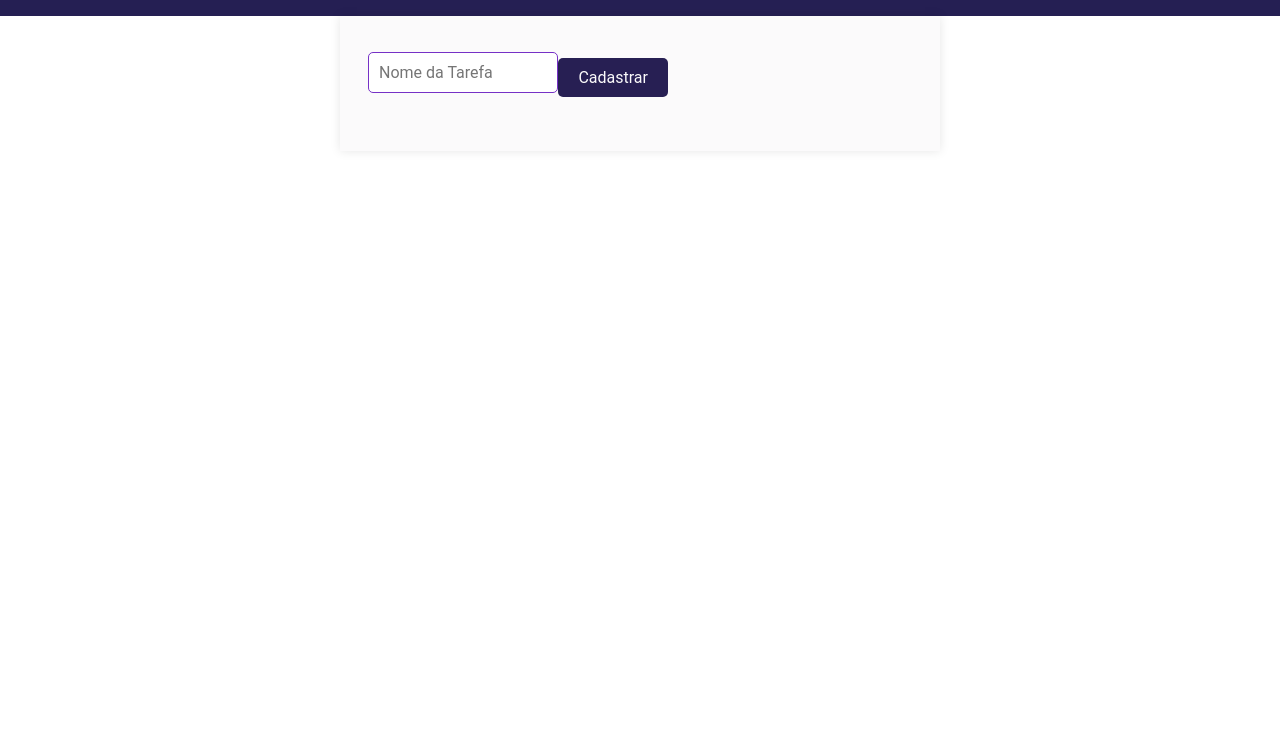
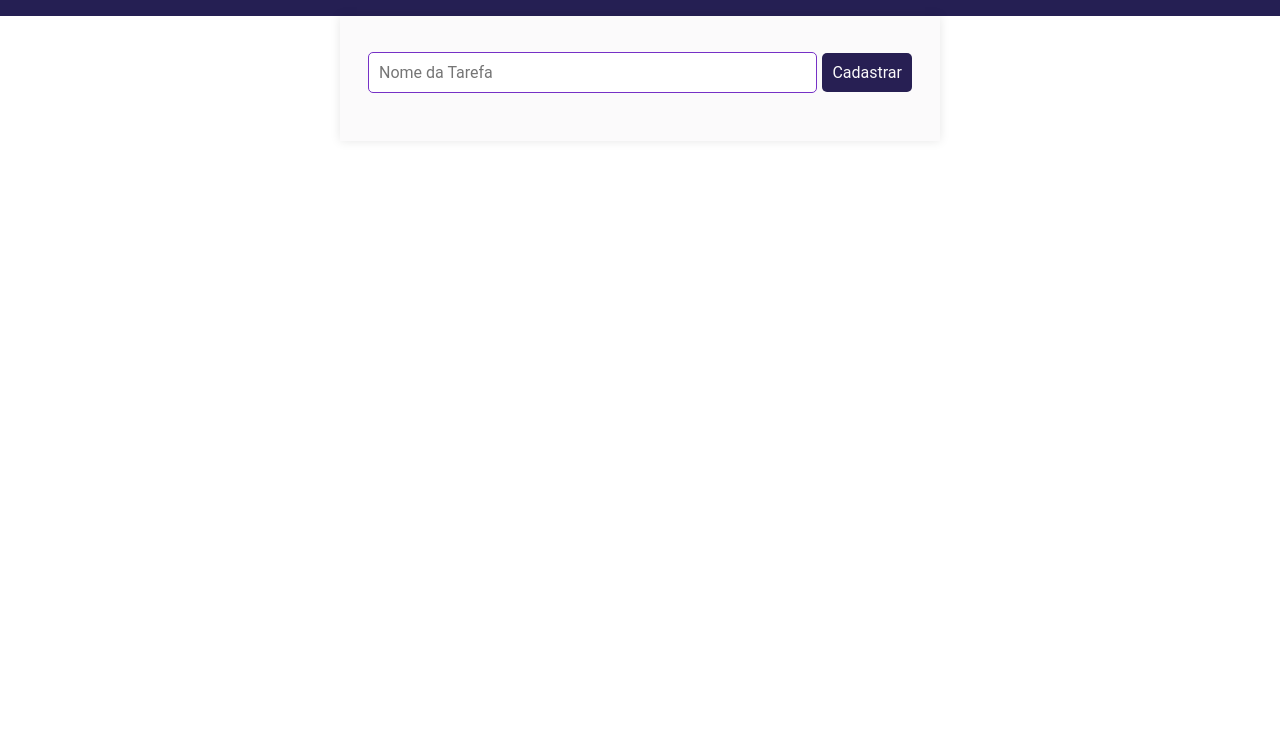
Before and after one commit to asousaadev/exercicio_jquery, a plain HTML site: page index.html in a window 1280 px wide. Shown: the part 58-800 px from the top of the page. Drawn offline with Linux system fonts and the light colour scheme.

Commit message:
ajuste CSS

```diff
--- a/main.css
+++ b/main.css
@@ -36,31 +36,28 @@ header {
     box-shadow: 0 0 10px rgba(0, 0, 0, 0.1);
 }
 
-
 form {
     max-width: 600px;
     display: flex;
     padding: 16px 8px 8px;
     align-items: center;
-    flex-direction:row;
     margin-bottom: 20px;
-
 }
 
-input[type="text"]{
-    width: 35%;
+input[type="text"] {
+    width: 100%;
     padding: 10px;
     border: 1px solid #7631c6;
     border-radius: 5px;
     font-size: 16px;
-    margin-bottom: 10px;
+    margin-right: 5px;
 }
 
 button[type="submit"] {
     background-color: #271f53;
     color: #fbfafb;
     border: none;
-    padding: 10px 20px;
+    padding: 10px;
     border-radius: 5px;
     cursor: pointer;
     font-size: 16px;
```
